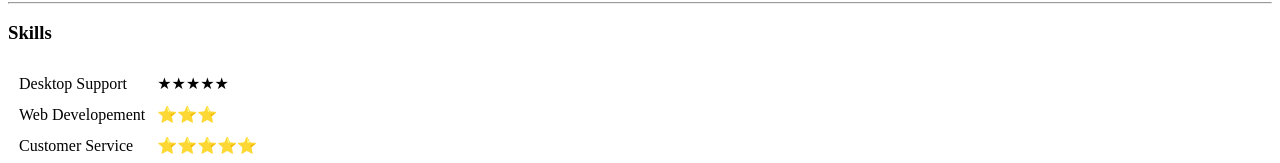
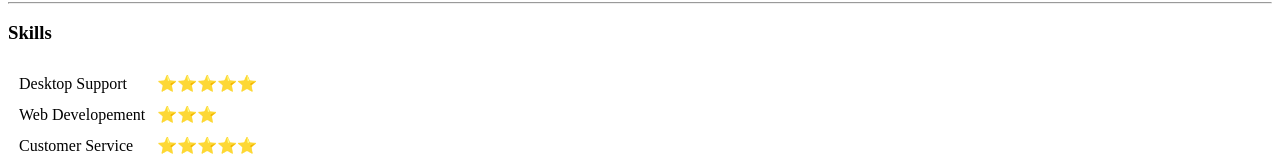
Before and after one commit to TillerMcMuffin/cv, a plain HTML site: page index.html in a window 1280 px wide. Shown: the part 505-668 px from the top of the page. Drawn offline with Linux system fonts and the light colour scheme.

Commit message:
Update index.html

```diff
--- a/index.html
+++ b/index.html
@@ -49,7 +49,7 @@
     <tbody>
       <tr>
         <td>Desktop Support</td>
-        <td>★★★★★</td>
+        <td>⭐⭐⭐⭐⭐</td>
       </tr>
       <tr>
         <td>Web Developement</td>
```
